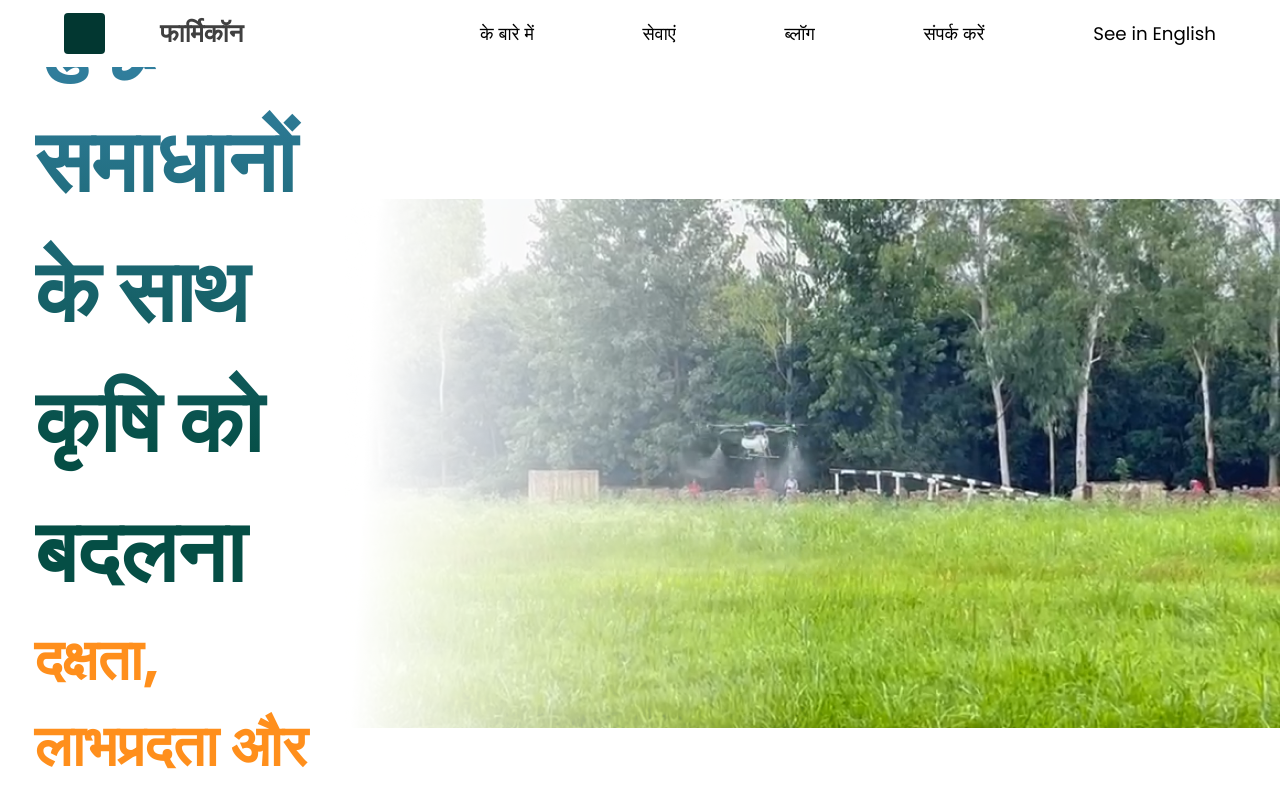
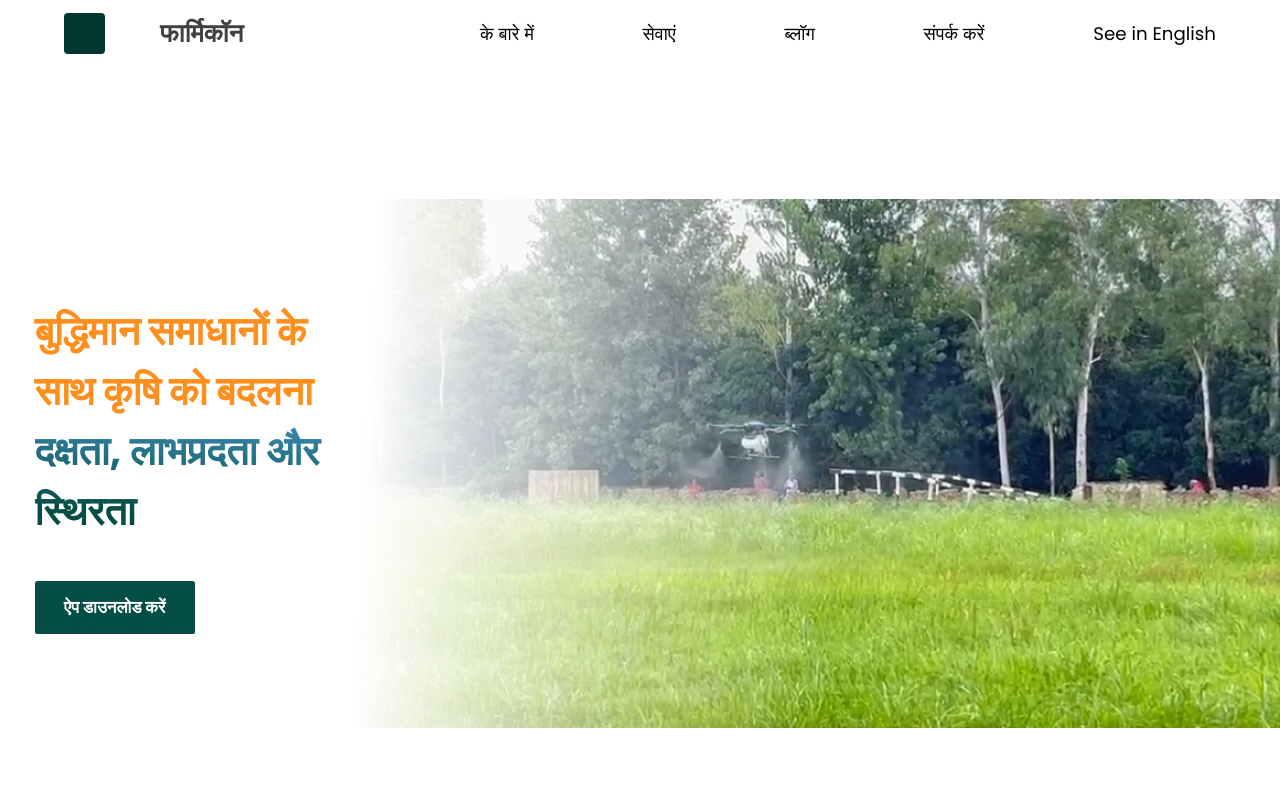
Before and after one commit to farmiconindia/farmicon-web, a React (Vite) app: page / in a window 1280 px wide. Both pictures are taken after a click on the element "हिंदी में देखें". Shown: the top 800 px of the page. Built offline with nearby package versions, Linux system fonts and the light colour scheme.

Commit message:
home and services fixed

```diff
--- a/src/pages/home/Home.jsx
+++ b/src/pages/home/Home.jsx
@@ -46,8 +46,8 @@ const Home = ({ changeLang }) => {
               </div>
             ) : (
               <div className="content">
-                <span>बुद्धिमान समाधानों के साथ कृषि को बदलना</span>
-                <p>दक्षता, लाभप्रदता और स्थिरता</p>
+                <p className="hindi">बुद्धिमान समाधानों के साथ कृषि को बदलना</p>
+                <p className="gradient hindi">दक्षता, लाभप्रदता और स्थिरता</p>
                 <a href="#">
                   {!changeLang ? "Download App" : "ऐप डाउनलोड करें"}
                 </a>
@@ -126,31 +126,29 @@ const Home = ({ changeLang }) => {
             <div className="content">
               <div>
                 <div className="name-tag">
-                <p>Name:</p>
+                  {!changeLang ? <p>Name:</p> : <p>नाम:</p>}
                   <input></input>
                 </div>
                 <div className="Whatsapp-tag">
-                <p>WhatsApp No.:</p>
+                  {!changeLang ? <p>WhatsApp No.:</p> : <p>व्हाट्सएप नंबर:</p>}
                   <input></input>
                 </div>
               </div>
               <div>
                 <div className="Email">
-                <p>E-mail:</p>
+                  {!changeLang ? <p>E-mail:</p> : <p>ईमेल:</p>}
                   <input></input>
                 </div>
                 <div className="msg-tag">
-                <p>Your Message:</p>
+                {!changeLang ? <p>Your Message:</p> : <p>आपका संदेश:</p>}
                   <input className="message-input"></input>
                 </div>
               </div>
             </div>
             <div className="submit">
-
-            <a href="">Submit</a>
+            {!changeLang ? <a href="">Submit</a>: <a href="">जमा करना</a>}
             </div>
           </div>
-
         </section>
         <section className="sec-4" id="sec-4">
           <a href="#sec-1">
--- a/src/pages/home/home.scss
+++ b/src/pages/home/home.scss
@@ -2,6 +2,7 @@
 
 .home {
   @include themify($themes) {
+
     .sec-5 {
       display: flex;
       justify-content: center;
@@ -54,7 +55,9 @@
         align-items: flex-start;
         padding: 5%;
         gap: 2rem;
+
       }
+
       .message-input {
         width: 440px;
         height: 145px;
@@ -87,6 +90,7 @@
           width: 100%;
         }
 
+
         .content {
           display: flex;
           flex-direction: column;
@@ -94,6 +98,19 @@
           width: 90%;
           height: 100%;
           gap: 0rem;
+
+
+            .gradient{
+              background: -webkit-linear-gradient(
+                  87deg,
+                  #054e45 24.85%,
+                  #4fa0db 123.94%
+                );
+                -webkit-background-clip: text;
+                -webkit-text-fill-color: transparent;
+            }
+
+
 
           @include tablet {
             width: 90%;
@@ -131,7 +148,7 @@
 
           p {
             color: #ff8f1c;
-            font-size: calc(0.7vw + 3rem);
+            font-size: calc(0.6vw + 2.5vw);
             font-weight: 800;
 
             @include tablet {
--- a/src/pages/services/Services.jsx
+++ b/src/pages/services/Services.jsx
@@ -54,7 +54,7 @@ const Services = ({ changeLang }) => {
                   ? "Predict the crop and veggies price based on real-time data, historical data and market requirements."
                   : "वास्तविक समय के डेटा, ऐतिहासिक डेटा और बाजार की आवश्यकताओं के आधार पर फसल और सब्जियों की कीमत का अनुमान लगाएं।"}
               </p>
-              <Link className="buttton">Predict Now</Link>
+              <Link className="buttton" to="/services/cropPrice">Predict Now</Link>
             </div>
 
             <div className="right-box">
@@ -72,7 +72,7 @@ const Services = ({ changeLang }) => {
                   : "वास्तविक समय के डेटा, ऐतिहासिक डेटा और बाजार की आवश्यकताओं के आधार पर फसल और सब्जियों की कीमत का अनुमान लगाएं ।"}
                 .
               </p>
-              <Link className="buttton">Predict Now</Link>
+              <Link className="buttton" >Predict Now</Link>
             </div>
             <div className="right-box">
               <img src={drone} alt="" />
@@ -92,7 +92,7 @@ const Services = ({ changeLang }) => {
                   ? "Turn your mobile phone into crop doctor: send us picture of your crop and get diagnosis of infected crop and its solution."
                   : "अपने मोबाइल फोन को क्रॉप डॉक्टर बनाएं: हमें अपनी फसल की तस्वीर भेजें और संक्रमित फसल का निदान और उसका समाधान प्राप्त करें।"}
               </p>
-              <Link className="buttton">Predict Now</Link>
+              <Link className="buttton" to="/services/checkDisease">Predict Now</Link>
             </div>
             <div className="right-box">
               <img src={cropHealth} alt="" />
```
Lines whose indentation alone changed are shown as unchanged.
